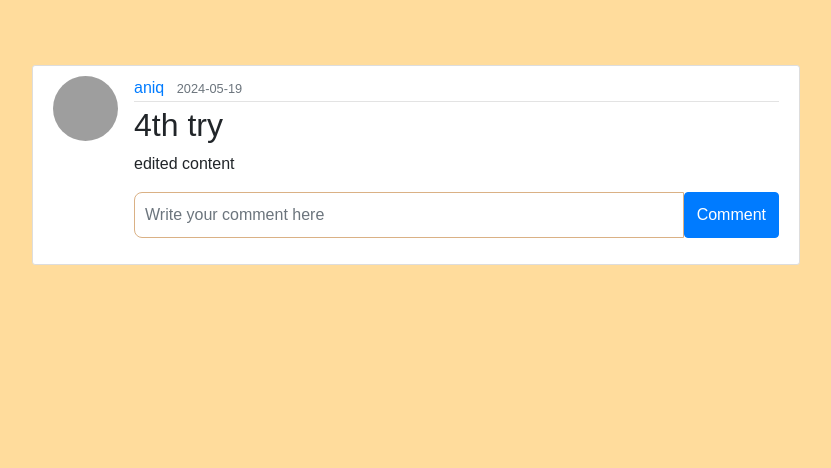
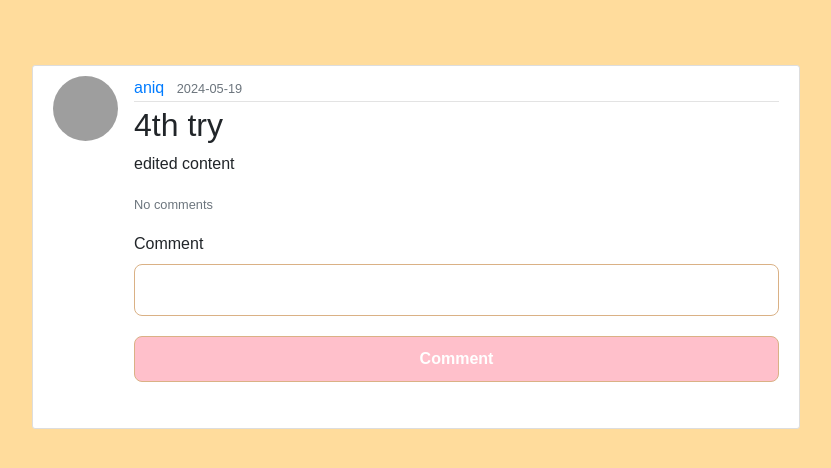
Before and after one commit to JasMyne14/GitExercise-TT2L-06, a Flask app: page /2 in a window 1280 px wide. Shown: the part 174-642 px from the top of the page, without its empty margins (224-1055 px from the left). Run offline with Flask 3, Linux system fonts and the light colour scheme; some libraries are stand-ins or nearby versions; grey boxes are pictures that could not be loaded.

Commit message:
comment form

```diff
--- a/home/forms.py
+++ b/home/forms.py
@@ -40,5 +40,5 @@
     submit = SubmitField('Post')
 
 class CommentForm(FlaskForm):
-    comment = StringField('Comment', validators=[DataRequired()])
+    text = StringField('Comment', validators=[DataRequired()])
     submit = SubmitField('Comment')
--- a/home/templates/post.html
+++ b/home/templates/post.html
@@ -82,14 +82,51 @@
                         <img src="{{ url_for('views.display_image', filename=post.file)}}" alt="Uploaded image">
                     {% endif %}
                 </div>
+                <div class="collapse" id="comments-{{post.id}}">
+                    <div class="card">
+                        <div class="card-body" id="comments-expanded-{{post.id}}">
+                            {% for comment in post.comments %}
+                            <div class="d-flex justify-content-between align-item-center">
+                                <div>
+                                    <p>{{comment.author.username}} :</p>
+                                    <p>{{comment.text}}</p>
+                                </div>
+                                <div>
+                                    <small class="text-muted">{{comment.date}}</small>
+                                </div>
+                            </div>
+                            {% endfor %}
+                        </div>
+                    </div>
+                </div>
+                <p class="card-text">
+                    {% if post.comment|length > 0 %}
+                    <a data-bs-toggle="collapse" href="comments-{{post.id}}" role="button">
+                        <small>View {{post.comments|length}} comments </small>
+                    </a>
+                    {% else %}
+                    <small class="text-muted">No comments</small>
+                    {% endif %}
+                </p>
                 <div class="comment-container">
-                    {% for comment in post.comments %}
-                        {{ comment.comment }}
-                    {% endfor %}
-                    <form class="input-group mb-3" method="POST" action="/create-comment/{{post.id}}">
-                        <input type="text" id="text" name="text" class="form-control" placeholder="Write your comment here"/>
-                        <button type="submit" class="btn btn-primary">Comment</button>
-                    </form>
+                    <div class="form-group">
+                        {{ form.text.label(class="form-control-label") }}
+                        {% if form.text.errors %}
+                            {{ form.text(class="form-control form-control-lg is-invalid") }}
+                            <div class="invalid-feedback">
+                                {% for error in form.text.errors %}
+                                    <span>{{ error }}</span>
+                                {% endfor %}
+                            </div>
+                        {% else %}
+                            {{ form.text(class="form-control form-control-lg") }}
+                        {% endif %}
+                    </div>
+                </div>
+                <div class="form-group">
+                    {{ form.submit(class="btn btn-outline-info") }}
+                </div>
+
                 </div>
             </div>
         </article>
--- a/home/views.py
+++ b/home/views.py
@@ -108,8 +108,9 @@
 
 @views.route('/<int:post_id>')
 def post(post_id):
+    form = CommentForm()
     post = Post.query.get_or_404(post_id)
-    return render_template('post.html', title=post.title, post=post)
+    return render_template('post.html', title=post.title, post=post, form=form)
 
 @views.route('/<int:post_id>/update',methods=['GET','POST'])
 @login_required
@@ -147,19 +148,22 @@
     flash('Post has been deleted','success')
     return redirect(url_for('views.mainpage'))
 
-@views.route('/create-comment/<int:post_id>', methods=['POST'])
+@views.route('/create-comment/<post_id>', methods=['GET','POST'])
 @login_required
 def create_comment(post_id):
-    post = Post.query.filter_by(id=post_id)
+    form = CommentForm(request.form)
+    post = Post.query.filter_by(id=post_id).first()
 
-    if post:
-        comment = Comment(comment=comment, author=current_user.id, post_id=post.id)
+    if form.validate_on_submit():
+        comment = Comment(text=form.text.data, user_id=current_user.id, post_id=post_id)
         db.session.add(comment)
         db.session.commit()
+        flash('Comment added!','success')
+        return redirect(url_for('views.post', post_id=post_id))
     else:
-        flash('Post does not exists','error')
+        flash('Failed to add comment','error')
 
-    return redirect(url_for('views.mainpage'))
+    return render_template('post.html', post=post, form=form)
 
 def adopt():
     return '<h2>Adoption page</h2>'
```
Also changed, not shown: home/models.py (+6 -4 lines), home/database.db.
